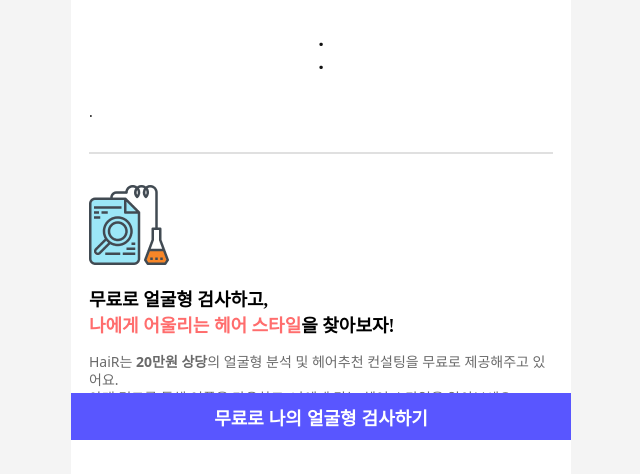
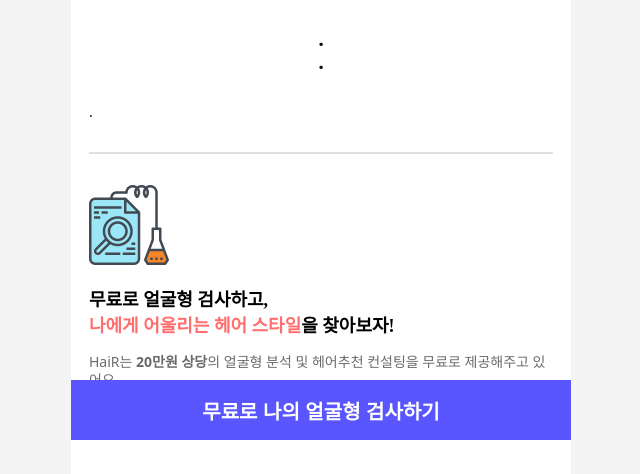
Before and after one commit to owner-of-anam-tower/HaiR-Share-WebPage, a plain HTML site: page index.html in a window 1280 px wide. Shown: the part 360-834 px from the top of the page, without its empty margins (319-959 px from the left). Drawn offline with Linux system fonts and the light colour scheme.

Commit message:
no message

```diff
--- a/css/base.css
+++ b/css/base.css
@@ -95,7 +95,7 @@ p{
 #bottomButtonArea{
 	position: fixed;
     bottom: 0;
-    height: 47px;
+    height: 60px;
     background-color: #5956FF;
     width: 100%;
     max-width: 500px;
@@ -109,7 +109,7 @@ p{
     background-color: transparent;
     color: white;
     font-weight: bold;
-    font-size: large;
+    font-size: 20px;
     max-width: 500px;
     min-width: 320px;
 }
```
